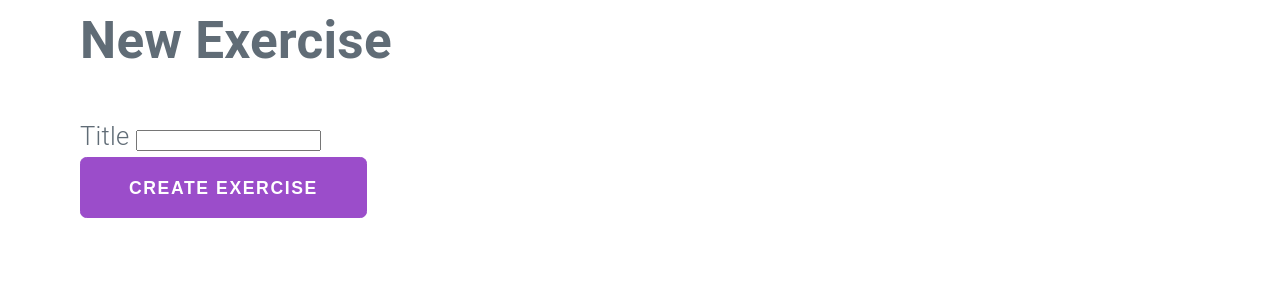
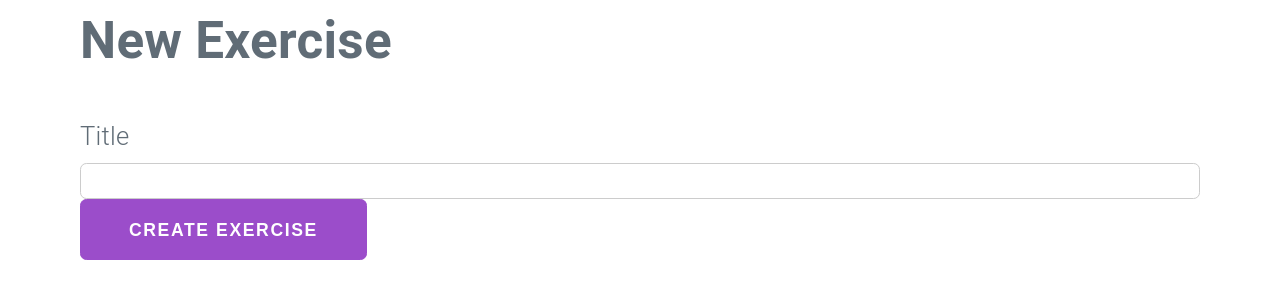
Before and after one commit to CPNV-ES/Maw11-JBM, a PHP site: page /exercises/new in a window 1280 px wide. Shown: the part 80-380 px from the top of the page. Run offline with PHP 8.4, Linux system fonts and the light colour scheme.

Commit message:
style: add styling for input fields in edit page

```diff
--- a/public/css/exercises.css
+++ b/public/css/exercises.css
@@ -40,10 +40,12 @@ li {
     text-transform: uppercase;
     white-space: nowrap;
 }
+
 .column {
     margin: 0 auto;
     width: 100%;
 }
+
 .row {
     display: grid;
     grid-template-columns: repeat(3, 1fr);
@@ -86,6 +88,16 @@ a {
     color: #9b4dca;
     text-decoration: none;
 }
+
 a:focus, a:hover {
     color: #606c76;
 }
+
+.input {
+    border: 0.1rem solid #ccc;
+    border-radius: .4rem;
+    font-size: 1rem;
+    padding: 0.5rem 1rem;
+    width: 100%;
+    box-sizing: border-box;
+}
```
Also changed, not shown: app/View/exercises/edit.php (line endings or trailing spaces).
